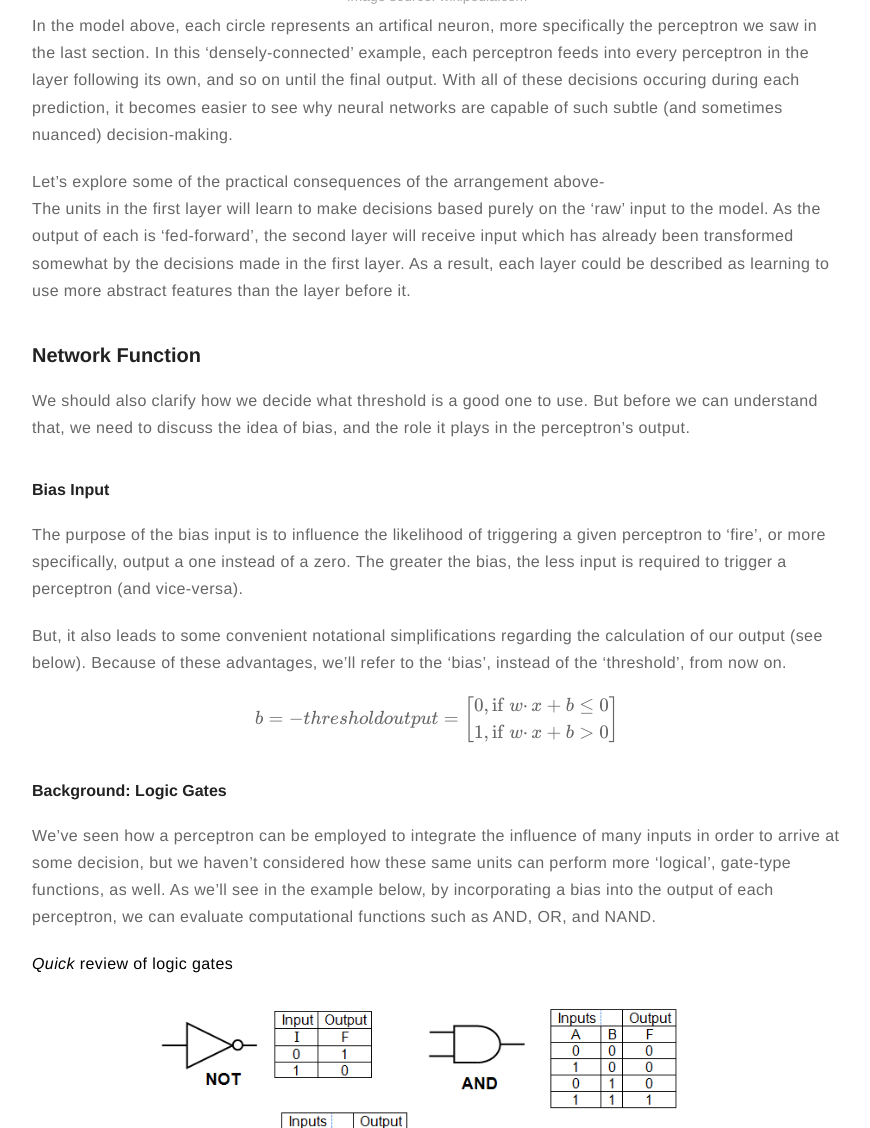
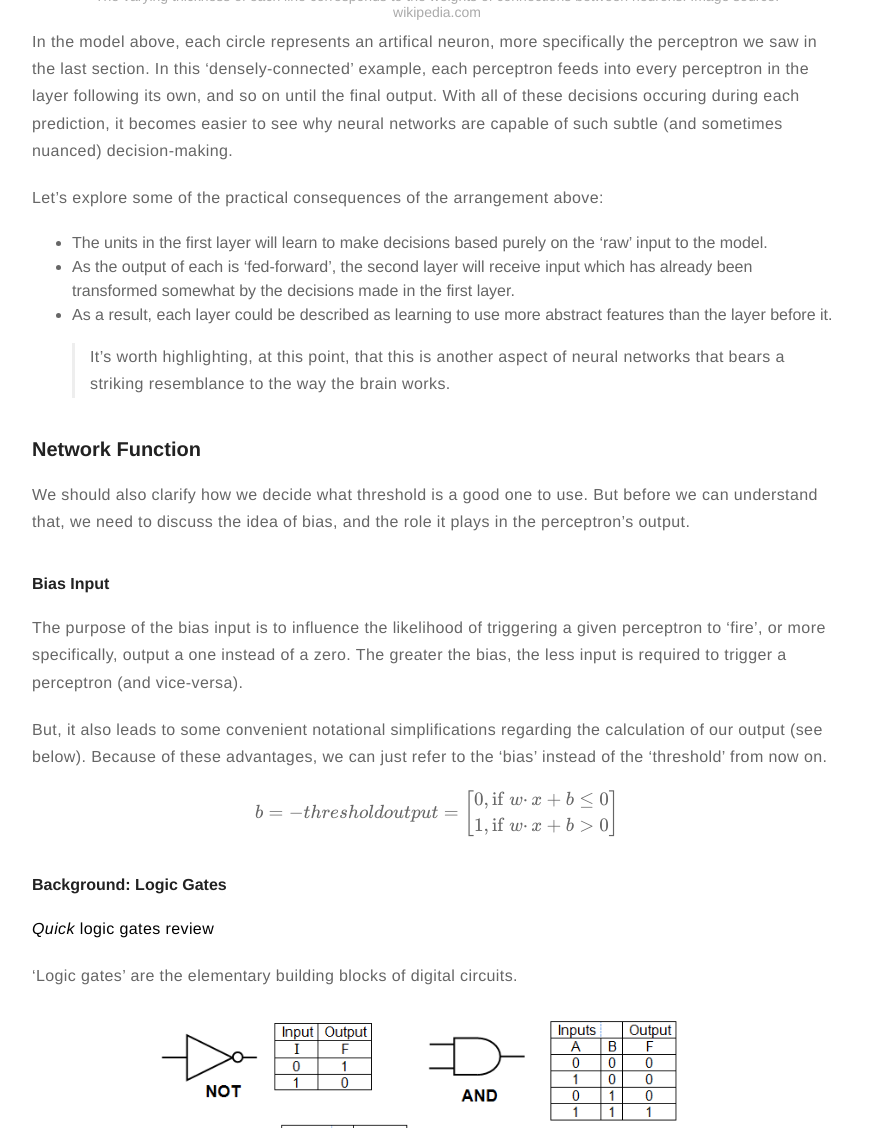
Before and after one commit to meccaLeccaHi/meccaLeccaHi.github.io, a Jekyll site: the page built from _posts/2018-10-30-neural_nets-tensorflow.md, in a window 1280 px wide and 1400 px high, scrolled down 8663 px. Shown: the part 272-1400 px from the top of the window, without its empty margins (203-1073 px from the left). Built offline with Jekyll 4.4.1, drawn with Linux system fonts in a browser that asks for light colours; formulas are drawn with MathJax 3; comment, search, counter and statistics services are not loaded; some of the changed text lies outside the part shown.

Commit message:
touching up

````diff
--- a/_posts/2018-10-30-neural_nets-tensorflow.md
+++ b/_posts/2018-10-30-neural_nets-tensorflow.md
@@ -282,12 +282,16 @@ Although these models were structured to behave like neurons, their behavior can
 Although the model we just described was useful for illustrating the basic components of the 'decision-making' process in a neural network, it's ultimately not much of an improvement (if any) on the linear models we've seen before. This is because (as you might have guessed) typical neural networks are of much greater complexity. These networks usually consist of one or more columns of stacked perceptrons (or *'layers'*).
 
 
-{% include figure_link.html url="https://upload.wikimedia.org/wikipedia/commons/thumb/9/99/Neural_network_example.svg/220px-Neural_network_example.svg.png" href="https://en.wikipedia.org/wiki/Neural_network" caption="Image source: wikipedia.com" width="40%" %}
+{% include figure_link.html url="https://upload.wikimedia.org/wikipedia/commons/thumb/9/99/Neural_network_example.svg/220px-Neural_network_example.svg.png" href="https://en.wikipedia.org/wiki/Neural_network" caption="The varying thickness of each line corresponds to the weights of connections between neurons. Image source: wikipedia.com" width="40%" %}
 
 In the model above, each circle represents an artifical neuron, more specifically the perceptron we saw in the last section. In this 'densely-connected' example, each perceptron feeds into every perceptron in the layer following its own, and so on until the final output. With all of these decisions occuring during each prediction, it becomes easier to see why neural networks are capable of such subtle (and sometimes nuanced) decision-making.
 
-Let's explore some of the practical consequences of the arrangement above-
-The units in the first layer will learn to make decisions based purely on the 'raw' input to the model. As the output of each is 'fed-forward', the second layer will receive input which has already been transformed somewhat by the decisions made in the first layer. As a result, each layer could be described as learning to use more abstract features than the layer before it.
+Let's explore some of the practical consequences of the arrangement above:
+- The units in the first layer will learn to make decisions based purely on the 'raw' input to the model.
+- As the output of each is 'fed-forward', the second layer will receive input which has already been transformed somewhat by the decisions made in the first layer.
+- As a result, each layer could be described as learning to use more abstract features than the layer before it.
+
+> It's worth highlighting, at this point, that this is another aspect of neural networks that bears a striking resemblance to the way the brain works.
 
 <a id="function"></a>
 ### Network Function
@@ -299,7 +303,7 @@ We should also clarify how we decide what threshold is a good one to use. But be
 
 The purpose of the bias input is to influence the likelihood of triggering a given perceptron to 'fire', or more specifically, output a one instead of a zero. The greater the bias, the less input is required to trigger a perceptron (and vice-versa).
 
-But, it also leads to some convenient notational simplifications regarding the calculation of our output (see below). Because of these advantages, we'll refer to the 'bias', instead of the 'threshold', from now on.
+But, it also leads to some convenient notational simplifications regarding the calculation of our output (see below). Because of these advantages, we can just refer to the 'bias' instead of the 'threshold' from now on.
 
 $$
 b=-threshold\\
@@ -313,15 +317,18 @@ $$
 
 <a id="logic"></a>
 #### Background: Logic Gates
-We've seen how a perceptron can be employed to integrate the influence of many inputs in order to arrive at some decision, but we haven't considered how these same units can perform more 'logical', gate-type functions, as well. As we'll see in the example below, by incorporating a bias into the output of each perceptron, we can evaluate computational functions such as AND, OR, and NAND.
 
-***Quick* review of logic gates**
+***Quick* logic gates review**
+
+'Logic gates' are the elementary building blocks of digital circuits.
 
 {% include figure_link.html url="/assets/images/neural_nets/logic_gates.png" href="http://www.schoolphysics.co.uk/age16-19/Electronics/Logic%20gates/text/Logic_gates/index.html" caption="Image source: schoolphysics.co.uk" width="80%" %}
 
+We've seen how a perceptron can be employed to integrate the influence of many inputs in order to arrive at some decision, but we haven't considered how these same units can perform more 'logical', gate-type functions, as well. As we'll see in the next example, by incorporating a bias into the output of each perceptron, we can evaluate computational functions such as AND, OR, and NAND.
+
 
 **Example:**
-Imagine we have a simple perceptron with just two inputs, both with the same weight (-2), with a bias input of 3. Our perceptron would look something like the example below:
+Imagine we have a simple perceptron with just two inputs, both with the same weight (-2), with a bias input of 3. Our perceptron would look something like the example below.
 
 {% include figure.html url="/assets/images/neural_nets/perc_example.png" width="40%" %}
 
@@ -329,7 +336,7 @@ We can further imagine that we provide the model with `[0,0]`, and we see:
 
 $$
     (-2)*0+(-2)*0+3=3\\
-    \text{so} \ output=1
+    \text{so  } \ output=1
 $$
 
 The same process would reveal the following results:
@@ -455,7 +462,7 @@ The only constraint on the **output layer** is that it must correspond to the sh
 
 Although the design of the input and output layers are relatively simple, choosing the arrangement of the intermediate or "hidden" layers, can be much less so. In general, this is another instance where a trade-off exists, which is our responsibility to optimize. In this case, the trade-off is between the complexity of the network, and the time required to train it. Hopefully this idea is already somewhat familiar, though, as it applies to all of the statistical models we've encountered in this course.
 
-The materials in this course (such as the examples in this notebook) will focus exclusively on *feed-forward* networks. These are networks in which there are no 'loops' capable of outputting signals in the backwards direction. But, now is a good time to introduce you an alternative model that you may like to use in the future. These models contain 'feed-back' loops and are referred to as [recurrent neural networks](http://en.wikipedia.org/wiki/Recurrent_neural_network).
+The materials in this post will focus exclusively on *feed-forward* networks. These are networks in which there are no 'loops' capable of outputting signals in the backwards direction. But, now is a good time to introduce you to an alternative model that you may like to use in the future. These models contain 'feed-back' loops and are referred to as [recurrent neural networks](http://en.wikipedia.org/wiki/Recurrent_neural_network).
 
 Because neurons in these loops undergo sustained bouts of activity, rather than isolated events, recurrent feed-back can result in cascades of neurons firing, which happens to be much closer to the behavior of actual neurons in your brain. Although they can be more difficult to train, they are sometimes capable of solving harder problems than feed-forward networks, particularly those involving NLP.
 
@@ -681,7 +688,7 @@ For this application, we will use the 'cross entropy' loss function.
 cross_entropy = tf.reduce_mean(-tf.reduce_sum(y_ * tf.log(y), reduction_indices=[1]))
 ```
 
-The cross entropy loss function is the product of the log of our prediction(s) `y` (values between 0 and 1) and the observed value `y_`. The details are outside of the scope of today's class, but the important thing to know is that it penalizes the classifier (indicates loss) with a large number if the prediction is incorrect and with a small number if it's correct.
+The cross entropy loss function is the product of the log of our prediction(s) `y` (values between 0 and 1) and the observed value `y_`. The details are outside of the scope of this post, but the important thing to know is that it penalizes the classifier (indicates loss) with a large number if the prediction is incorrect and with a small number if it's correct.
 >Take a look at the example below to see what softmax is doing.
 >- In the first imaginary example, the model is very confident that the digit it's seeing is a 3.
 
@@ -811,7 +818,7 @@ for i in range(train_steps+1):
     Training Step:2500  Accuracy =  0.9067  Loss = 0.23929422
 
 
-Exactly what gradient descent is doing to improve accuracy is outside the scope of this article. But having used it to optimize our weights, we can now visualize each set to see how the network is 'focusing its attention'.
+Exactly what gradient descent is doing to improve accuracy is outside the scope of this article (but may be the topic of a future post). But having used it to optimize our weights, we can now visualize each set to see how the network is 'focusing its attention'.
 >When reading the figure below, just remember that more red means more positive, white is near zero, and more blue means more negative.
 
 
@@ -831,9 +838,11 @@ plt.pyplot.show()
 ![png](/assets/images/neural_nets/output_97_0.png)
 
 
-Our final figure shows the weights for each digit 0 through 9. These are by far the most important factor in determining whether your model will succeed or fail. The majority of effort in machine learning is spent in the optimization of these weights, which are what provide us with the model we can use to make predictions on future data.
+The very elaborate figure above shows the weights for each digit 0 through 9. These are by far the most important factor in determining whether your model will succeed or fail. The majority of effort in machine learning is spent in the optimization of these weights, which are what provide us with the model we can use to make predictions on future data.
 
 >Keep in mind that this sort of visualization becomes less meaningful/interpretable as the size and complexity of the model (particularly, the number of layers) grows beyond the relatively simple model that we've implemented in this example.
+
+Finally, after all our hard work, we can play with our model! Let's test it out and see how this very simple model neural network performs on some examples.
 
 
 ```python
````
